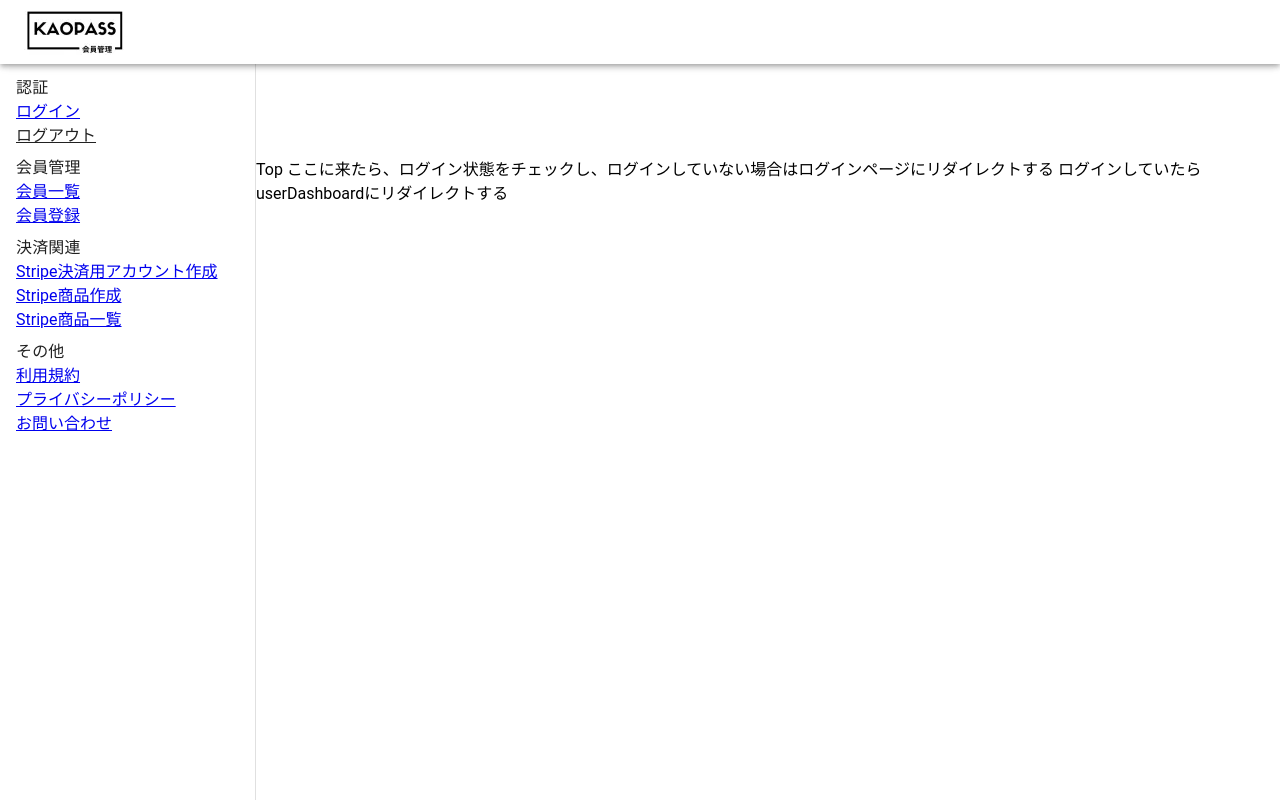
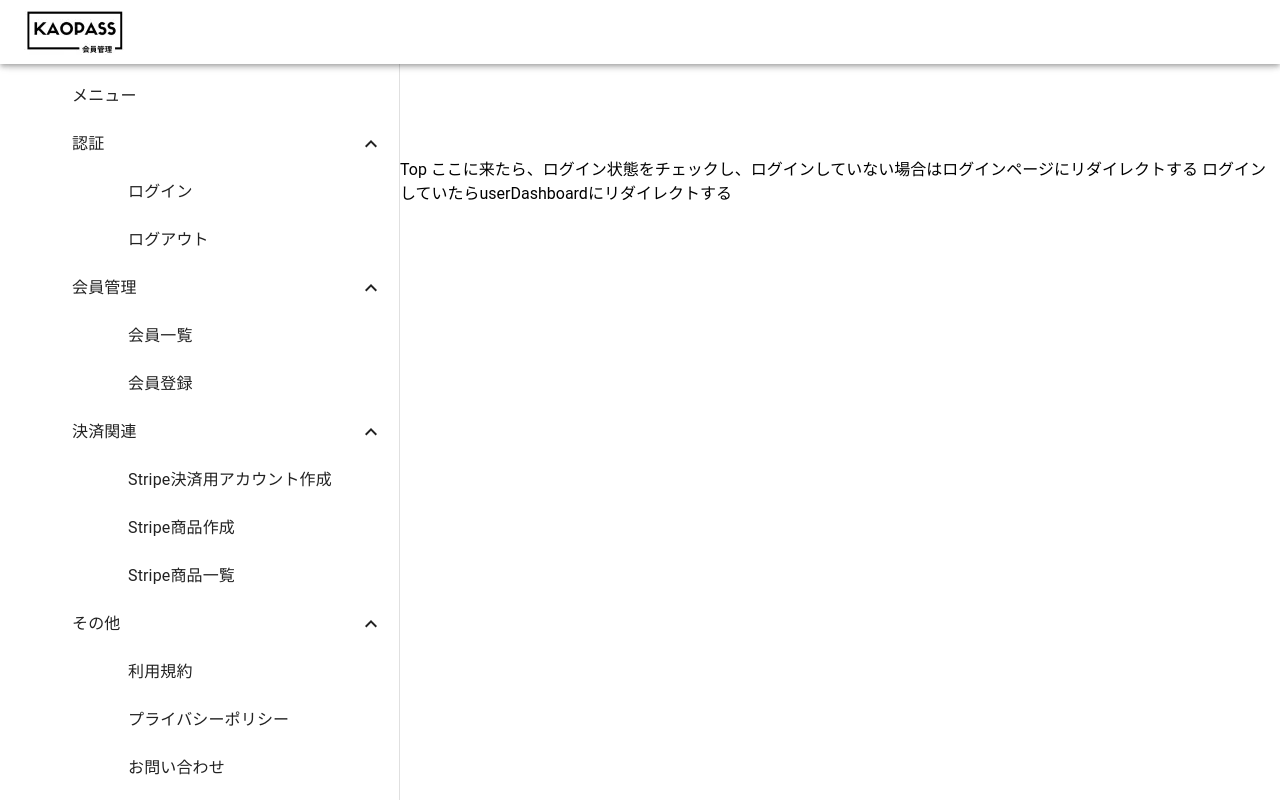
Before and after one commit to ryosuke-horie/account.kaoo-pass.com, a Vue app: page / in a window 1280 px wide. Built offline with nearby package versions, Linux system fonts and the light colour scheme; sample sign-in values are in the browser's storage.

Commit message:
UI調整

```diff
--- a/src/layouts/AdminLayout.vue
+++ b/src/layouts/AdminLayout.vue
@@ -1,10 +1,133 @@
+<template>
+  <v-layout class="rounded rounded-md">
+    <v-app-bar>
+      <img
+        src="../assets/logo_150x50.webp"
+        alt="logo"
+        height="50"
+      >
+    </v-app-bar>
+
+    <v-navigation-drawer
+        width="400"
+    >
+      <v-list v-model:opened="open">
+        <v-list-item prepend-icon="mdi-home" title="メニュー"></v-list-item>
+
+        <v-list-group value="Authentication">
+          <template v-slot:activator="{ props }">
+            <v-list-item
+              v-bind="props"
+              prepend-icon="mdi-account-circle"
+              title="認証"
+            ></v-list-item>
+          </template>
+
+          <v-list-item
+            prepend-icon="mdi-login"
+            title="ログイン"
+            to="/login"
+          ></v-list-item>
+          <v-list-item
+            prepend-icon="mdi-logout"
+            title="ログアウト"
+            @click="handleLogout"
+          ></v-list-item>
+        </v-list-group>
+
+        <v-list-group value="UserManagement">
+          <template v-slot:activator="{ props }">
+            <v-list-item
+              v-bind="props"
+              prepend-icon="mdi-account-group"
+              title="会員管理"
+            ></v-list-item>
+          </template>
+
+          <v-list-item
+            v-for="([title, icon, path], i) in userManagementItems"
+            :key="i"
+            :prepend-icon="icon"
+            :title="title"
+            :value="title"
+            :to="path"
+          ></v-list-item>
+        </v-list-group>
+
+        <v-list-group value="Payment">
+          <template v-slot:activator="{ props }">
+            <v-list-item
+              v-bind="props"
+              prepend-icon="mdi-credit-card"
+              title="決済関連"
+            ></v-list-item>
+          </template>
+
+          <v-list-item
+            v-for="([title, icon, path], i) in paymentItems"
+            :key="i"
+            :prepend-icon="icon"
+            :title="title"
+            :value="title"
+            :to="path"
+          ></v-list-item>
+        </v-list-group>
+
+        <v-list-group value="Others">
+          <template v-slot:activator="{ props }">
+            <v-list-item
+              v-bind="props"
+              prepend-icon="mdi-dots-horizontal"
+              title="その他"
+            ></v-list-item>
+          </template>
+
+          <v-list-item
+            v-for="([title, icon, path], i) in otherItems"
+            :key="i"
+            :prepend-icon="icon"
+            :title="title"
+            :value="title"
+            :to="path"
+          ></v-list-item>
+        </v-list-group>
+      </v-list>
+    </v-navigation-drawer>
+
+    <v-main
+      class="d-flex align-center justify-center"
+      style="min-height: 300px;"
+    >
+      <slot />
+    </v-main>
+  </v-layout>
+</template>
+
 <script setup>
-import { computed } from 'vue';
+import { ref } from 'vue';
 import { useRouter } from 'vue-router';
 import useAuth from '../fooks/useAuth';
 
 const router = useRouter();
 const { logout } = useAuth();
+const open = ref(['Authentication', 'UserManagement', 'Payment', 'Others']);
+
+const userManagementItems = ref([
+  ['会員一覧', 'mdi-account-multiple', '/dashboard'],
+  ['会員登録', 'mdi-account-plus', '/user/add'],
+]);
+
+const paymentItems = ref([
+  ['Stripe決済用アカウント作成', 'mdi-credit-card-plus', '/stripe/create'],
+  ['Stripe商品作成', 'mdi-cart-plus', '/stripe/create/products'],
+  ['Stripe商品一覧', 'mdi-format-list-bulleted', '/stripe/products'],
+]);
+
+const otherItems = ref([
+  ['利用規約', 'mdi-file-document', '/term'],
+  ['プライバシーポリシー', 'mdi-shield-lock', '/privacy'],
+  ['お問い合わせ', 'mdi-email', '/contact'],
+]);
 
 // ログアウトの処理
 const handleLogout = async () => {
@@ -19,77 +142,3 @@ const handleLogout = async () => {
     }
 };
 </script>
-
-<template>
-  <v-layout class="rounded rounded-md">
-    <v-app-bar>
-      <img
-        src="../assets/logo_150x50.webp"
-        alt="logo"
-        height="50"
-      >
-    </v-app-bar>
-
-    <v-navigation-drawer>
-      <v-list>
-        <v-list-item title="認証">
-          <router-link to="/login">
-            ログイン
-          </router-link>
-          <br>
-          <a
-            class="text-decoration-underline"
-            @click="handleLogout"
-          >
-            ログアウト
-          </a>
-        </v-list-item>
-
-        <v-list-item title="会員管理">
-          <router-link to="/dashboard">
-            会員一覧
-          </router-link>
-          <br>
-          <router-link to="/user/add">
-            会員登録
-          </router-link>
-        </v-list-item>
-
-        <v-list-item title="決済関連">
-          <router-link to="/stripe/create">
-            Stripe決済用アカウント作成
-          </router-link>
-          <br>
-          <router-link to="/stripe/create/products">
-            Stripe商品作成
-          </router-link>
-          <br>
-          <router-link to="/stripe/products">
-            Stripe商品一覧
-          </router-link>
-        </v-list-item>
-
-        <v-list-item title="その他">
-          <router-link to="/term">
-            利用規約
-          </router-link>
-          <br>
-          <router-link to="/privacy">
-            プライバシーポリシー
-          </router-link>
-          <br>
-          <router-link to="/contact">
-            お問い合わせ
-          </router-link>
-        </v-list-item>
-      </v-list>
-    </v-navigation-drawer>
-
-    <v-main
-      class="d-flex align-center justify-center"
-      style="min-height: 300px;"
-    >
-      <slot />
-    </v-main>
-  </v-layout>
-</template>
```
